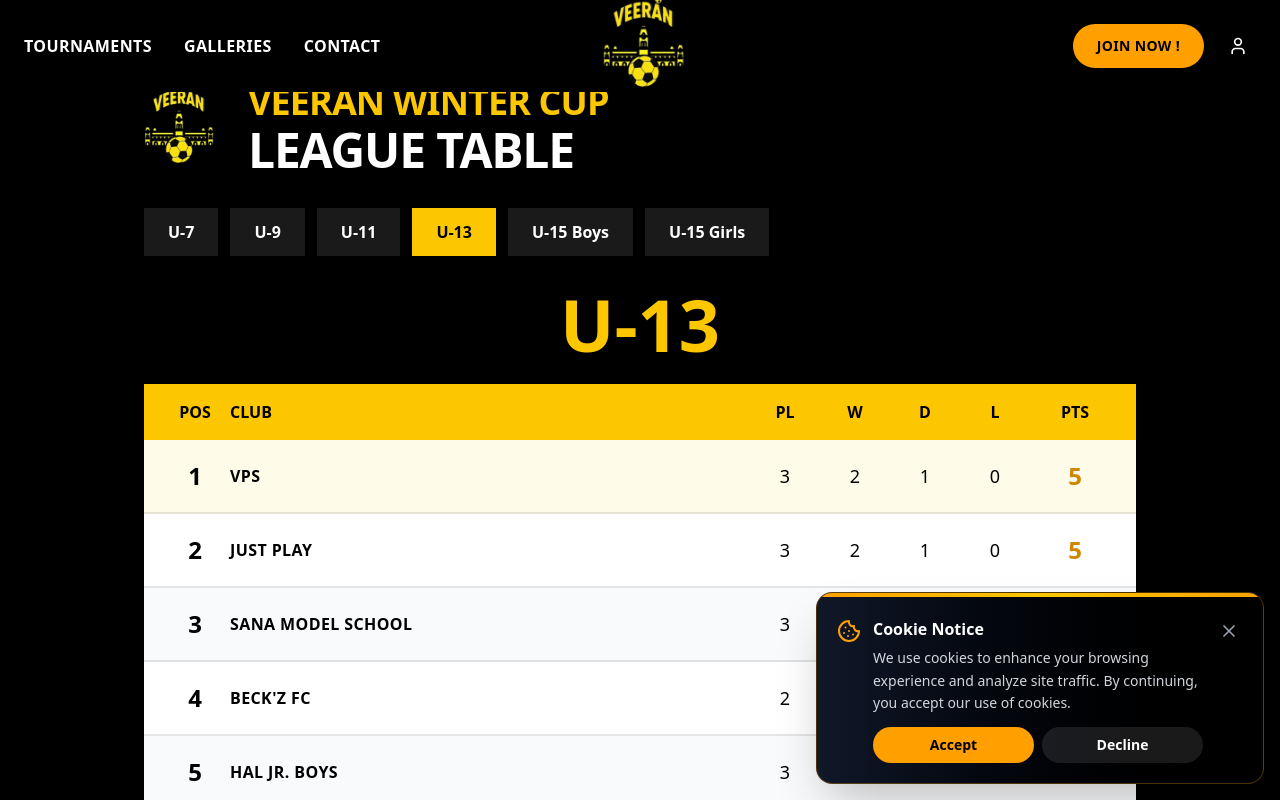
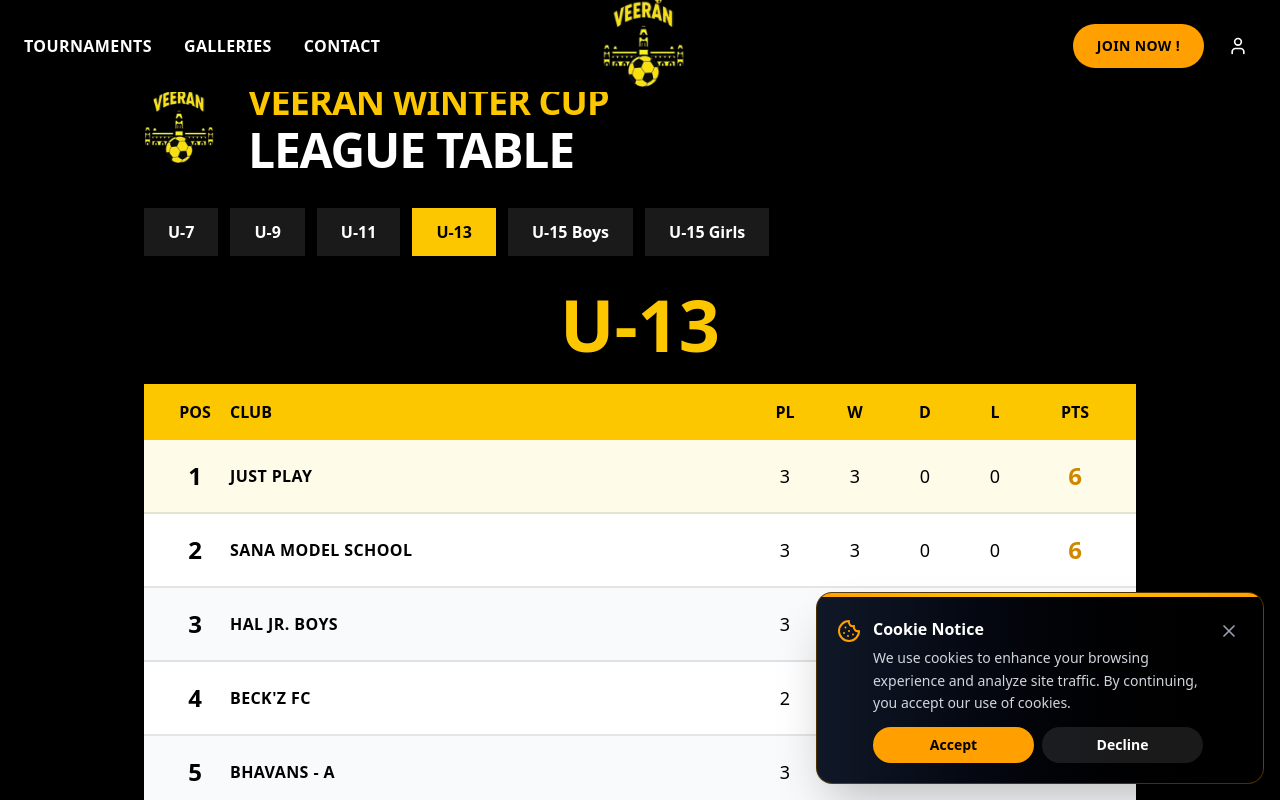
Before and after one commit to rahuldk1105/VYL-Website, a Next.js app: page /points-table in a window 1280 px wide. Both pictures are taken after a click on the button "U-13". Shown: the top 800 px of the page. Built offline with nearby package versions, Linux system fonts and the light colour scheme.

Commit message:
feat: Add Veeran Winter Cup points table page with dynamic age group selection.

```diff
--- a/src/app/points-table/page.tsx
+++ b/src/app/points-table/page.tsx
@@ -19,8 +19,8 @@
     'U-9': [
         { pos: 1, club: 'BKFC', pl: 4, w: 4, d: 0, l: 0, pts: 8 },
         { pos: 2, club: 'FC Marina', pl: 4, w: 2, d: 1, l: 1, pts: 5 },
-        { pos: 3, club: 'MFC', pl: 3, w: 2, d: 0, l: 1, pts: 4 },
-        { pos: 4, club: 'Just Play - A', pl: 3, w: 2, d: 0, l: 1, pts: 4 },
+        { pos: 3, club: 'Just Play - A', pl: 3, w: 2, d: 0, l: 1, pts: 4 },
+        { pos: 4, club: 'MFC', pl: 3, w: 1, d: 1, l: 1, pts: 3 },
         { pos: 5, club: 'CP Sports', pl: 4, w: 1, d: 1, l: 2, pts: 3 },
         { pos: 6, club: 'Austin FC', pl: 4, w: 1, d: 0, l: 3, pts: 2 },
         { pos: 7, club: 'Bhavans', pl: 3, w: 1, d: 0, l: 2, pts: 2 },
@@ -39,13 +39,13 @@
         { pos: 10, club: 'Tiny Boots', pl: 1, w: 0, d: 0, l: 1, pts: 0 },
     ],
     'U-13': [
-        { pos: 1, club: 'VPS', pl: 3, w: 2, d: 1, l: 0, pts: 5 },
-        { pos: 2, club: 'Just Play', pl: 3, w: 2, d: 1, l: 0, pts: 5 },
-        { pos: 3, club: 'Sana Model School', pl: 3, w: 2, d: 1, l: 0, pts: 5 },
-        { pos: 4, club: "Beck'z FC", pl: 2, w: 0, d: 1, l: 1, pts: 1 },
-        { pos: 5, club: 'HAL Jr. Boys', pl: 3, w: 0, d: 1, l: 2, pts: 1 },
-        { pos: 6, club: 'Bhavans - A', pl: 3, w: 0, d: 1, l: 2, pts: 1 },
-        { pos: 7, club: 'Bhavans - B', pl: 1, w: 0, d: 0, l: 1, pts: 0 },
+        { pos: 1, club: 'Just Play', pl: 3, w: 3, d: 0, l: 0, pts: 6, eliminated: false },
+        { pos: 2, club: 'Sana Model School', pl: 3, w: 3, d: 0, l: 0, pts: 6, eliminated: false },
+        { pos: 3, club: 'HAL Jr. Boys', pl: 3, w: 2, d: 0, l: 1, pts: 4, eliminated: false },
+        { pos: 4, club: "Beck'z FC", pl: 2, w: 1, d: 0, l: 1, pts: 2, eliminated: false },
+        { pos: 5, club: 'Bhavans - A', pl: 3, w: 0, d: 0, l: 3, pts: 0, eliminated: false },
+        { pos: 6, club: 'Bhavans - B', pl: 1, w: 0, d: 0, l: 1, pts: 0, eliminated: false },
+        { pos: '-', club: 'VPS', pl: 0, w: 0, d: 0, l: 0, pts: 0, eliminated: true },
     ],
     'U-15 Boys': [
         { pos: 1, club: 'Just Play', pl: 4, w: 4, d: 0, l: 0, pts: 8 },
@@ -159,38 +159,46 @@
 
                     {/* Table Body */}
                     <div className="bg-white text-black">
-                        {tableData.map((team, index) => (
+                        {tableData.map((team, index) => {
+                            const isEliminated = 'eliminated' in team && team.eliminated
+                            return (
                                 <motion.div
                                     key={team.club}
                                     initial={{ opacity: 0, x: -20 }}
                                     animate={{ opacity: 1, x: 0 }}
                                     transition={{ delay: index * 0.05 }}
-                                className={`grid grid-cols-[50px_1fr_50px_50px_50px_50px_70px] md:grid-cols-[70px_1fr_70px_70px_70px_70px_90px] items-center py-4 md:py-5 px-3 md:px-4 border-b-2 border-black/10 last:border-b-0 ${index === 0 ? 'bg-yellow-50' : index % 2 === 0 ? 'bg-gray-50' : 'bg-white'
+                                    className={`grid grid-cols-[50px_1fr_50px_50px_50px_50px_70px] md:grid-cols-[70px_1fr_70px_70px_70px_70px_90px] items-center py-4 md:py-5 px-3 md:px-4 border-b-2 border-black/10 last:border-b-0 ${isEliminated ? 'bg-red-50' : index === 0 ? 'bg-yellow-50' : index % 2 === 0 ? 'bg-gray-50' : 'bg-white'
                                         }`}
                                 >
                                     <div className="text-center text-xl md:text-2xl font-black">
-                                    {team.pos}
+                                        {isEliminated ? '-' : team.pos}
                                     </div>
                                     <div className="font-bold text-xs md:text-base uppercase tracking-wide">
                                         {team.club}
+                                        {isEliminated && (
+                                            <span className="ml-2 text-red-600 text-xs font-bold">ELIMINATED</span>
+                                        )}
                                     </div>
-                                <div className="text-center text-base md:text-lg font-medium">
-                                    {team.pl}
-                                </div>
-                                <div className="text-center text-base md:text-lg font-medium">
-                                    {team.w}
-                                </div>
-                                <div className="text-center text-base md:text-lg font-medium">
-                                    {team.d}
-                                </div>
-                                <div className="text-center text-base md:text-lg font-medium">
-                                    {team.l}
-                                </div>
-                                <div className="text-center text-xl md:text-2xl font-black text-yellow-600">
-                                    {team.pts}
-                                </div>
+                                    {isEliminated ? (
+                                        <>
+                                            <div className="text-center text-base md:text-lg font-medium text-gray-400">-</div>
+                                            <div className="text-center text-base md:text-lg font-medium text-gray-400">-</div>
+                                            <div className="text-center text-base md:text-lg font-medium text-gray-400">-</div>
+                                            <div className="text-center text-base md:text-lg font-medium text-gray-400">-</div>
+                                            <div className="text-center text-xl md:text-2xl font-black text-gray-400">-</div>
+                                        </>
+                                    ) : (
+                                        <>
+                                            <div className="text-center text-base md:text-lg font-medium">{team.pl}</div>
+                                            <div className="text-center text-base md:text-lg font-medium">{team.w}</div>
+                                            <div className="text-center text-base md:text-lg font-medium">{team.d}</div>
+                                            <div className="text-center text-base md:text-lg font-medium">{team.l}</div>
+                                            <div className="text-center text-xl md:text-2xl font-black text-yellow-600">{team.pts}</div>
+                                        </>
+                                    )}
                                 </motion.div>
-                        ))}
+                            )
+                        })}
                     </div>
                 </motion.div>
 
```
Lines whose indentation alone changed are shown as unchanged.
